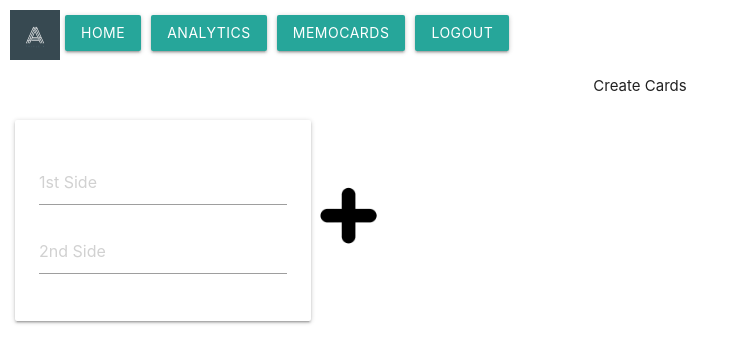
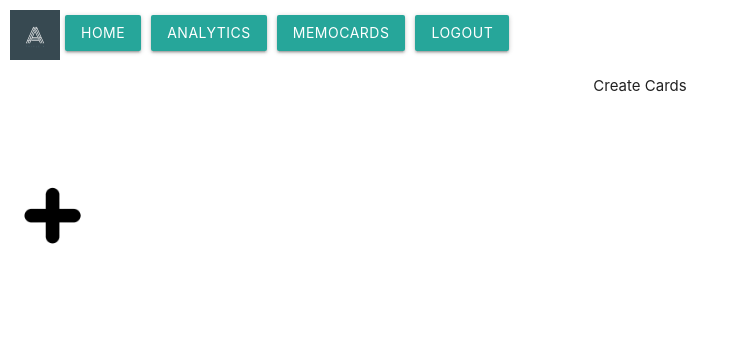
Before and after one commit to alexsaltstein/TripleAEducation-site, a React (Create React App) app in the folder site/: page /create in a window 1280 px wide. Shown: the top 362 px of the page, without its empty margins (0-739 px from the left). Built offline with nearby package versions, Linux system fonts and the light colour scheme.

Commit message:
createCard Flow

```diff
--- a/site/src/components/MemoCards/Cards.js
+++ b/site/src/components/MemoCards/Cards.js
@@ -1,29 +1,20 @@
 import React from 'react';
 import { Button, Card, Row, Col, TextInput } from 'react-materialize';
-import Plus from '../../assets/plus.png';
-const Cards = (getCards, setCards) => {
-    const onClickFunc = () => {
-        console.log('fired')
-        return
-    }
-    const renderWidget = () => {
-        console.log("I was clicked");
-        const newComponents = [...getCards, Cards];
-        setCards(newComponents)
+
+const Cards = ({ id, cardVals }) => {
+    const [frontSide, setFrontSide] = React.useState('');
+    const [backSide, setBackSide] = React.useState('');
+    const saveFunction = () => {
+        cardVals[id] = { frontSide, backSide }
     }
     return (
-        <div style={{ margin: 15, display: 'flex', flexDirection: 'row' }}>
+        <div>
             <Card>
-                <TextInput placeholder='1st Side' />
-                <TextInput placeholder='2nd Side' />
+                <TextInput placeholder='Frontside' value={frontSide} onChange={(event) => setFrontSide(event.target.value)} />
+                <TextInput placeholder='Backside' value={backSide} onChange={(event) => setBackSide(event.target.value)} />
+                <Button onClick={() => saveFunction()} style={{ backgroundColor: 'gold' }}>Save</Button>
             </Card>
-            <div>
-                <img
-                    src={Plus}
-                    style={{ width: 75, height: 75, marginTop: 65 }}
-                    onClick={() => onClickFunc} />
-            </div>
-        </div>
+        </div >
     )
 }
 
--- a/site/src/components/MemoCards/CreateCards.js
+++ b/site/src/components/MemoCards/CreateCards.js
@@ -1,14 +1,39 @@
 import React from 'react';
 import Header from '../Widgets/Header';
 import Cards from './Cards'
+import { Button, Card, Row, Col, TextInput } from 'react-materialize';
+import Plus from '../../assets/plus.png';
 
 const CreateCards = () => {
-    const [getCards, setCards] = React.useState([]);
+    const [newCard, setNewCard] = React.useState(1)
+    const [cardVals, setCardVals] = React.useState({})
+    const [cardArr, setCardArr] = React.useState([])
+    const [array, setArray] = React.useState([]);
+    const onClickFunc = () => {
+        console.log(cardVals)
+        setNewCard(newCard + 1);
+        if (cardArr.length - 1 !== newCard) {
+            cardArr.push(
+                <Cards id={cardArr.length} cardVals={cardVals} setCardVals={cardVals} />)
+        }
+    }
     return (
-        <div style={{ alignItems: 'center' }}>
+        <div>
             <Header></Header>
             <p>Create Cards</p>
-            <Cards getCards={getCards} setCards={setCards} />
+            <div style={{ margin: 15, display: 'flex', flexDirection: 'row', flexWrap: 'wrap' }}>
+                {cardArr.map((item, index) => (
+                    <div style={{ padding: 10 }}> {item}</div>
+                ))
+                }
+                <div style={{ display: 'flex', flexDirection: 'column' }}>
+                    <img
+                        alt={'Add One'}
+                        src={Plus}
+                        style={{ width: 75, height: 75, marginTop: 65 }}
+                        onClick={() => onClickFunc()} />
+                </div>
+            </div>
         </div>
     )
 }
```
